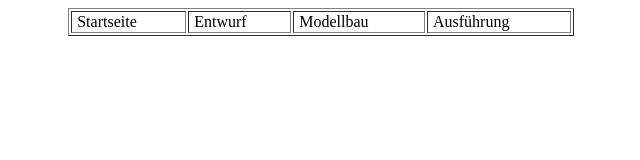
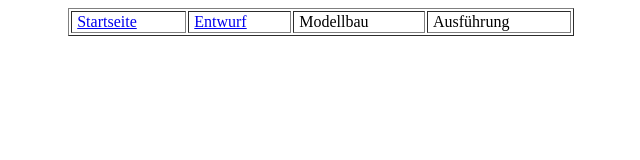
Before and after one commit to CpNir/cpnir.github.io, a plain HTML site: page index.html in a window 1280 px wide. Shown: the whole page, without its empty margins (319-959 px from the left). Drawn offline with Linux system fonts and the light colour scheme.

Commit message:
Update index.html

```diff
--- a/index.html
+++ b/index.html
@@ -9,8 +9,8 @@
 <table width="40%" border="1" align="center">
   <tbody>
     <tr>
-      <td>&nbsp;Startseite</td>
-      <td>&nbsp;Entwurf</td>
+      <td>&nbsp;<a href="cpnir.github.io/index.html">Startseite</a></td>
+      <td>&nbsp;<a href="entwurf.html">Entwurf</a></td>
       <td>&nbsp;Modellbau</td>
       <td>&nbsp;Ausführung</td>
     </tr>
```
